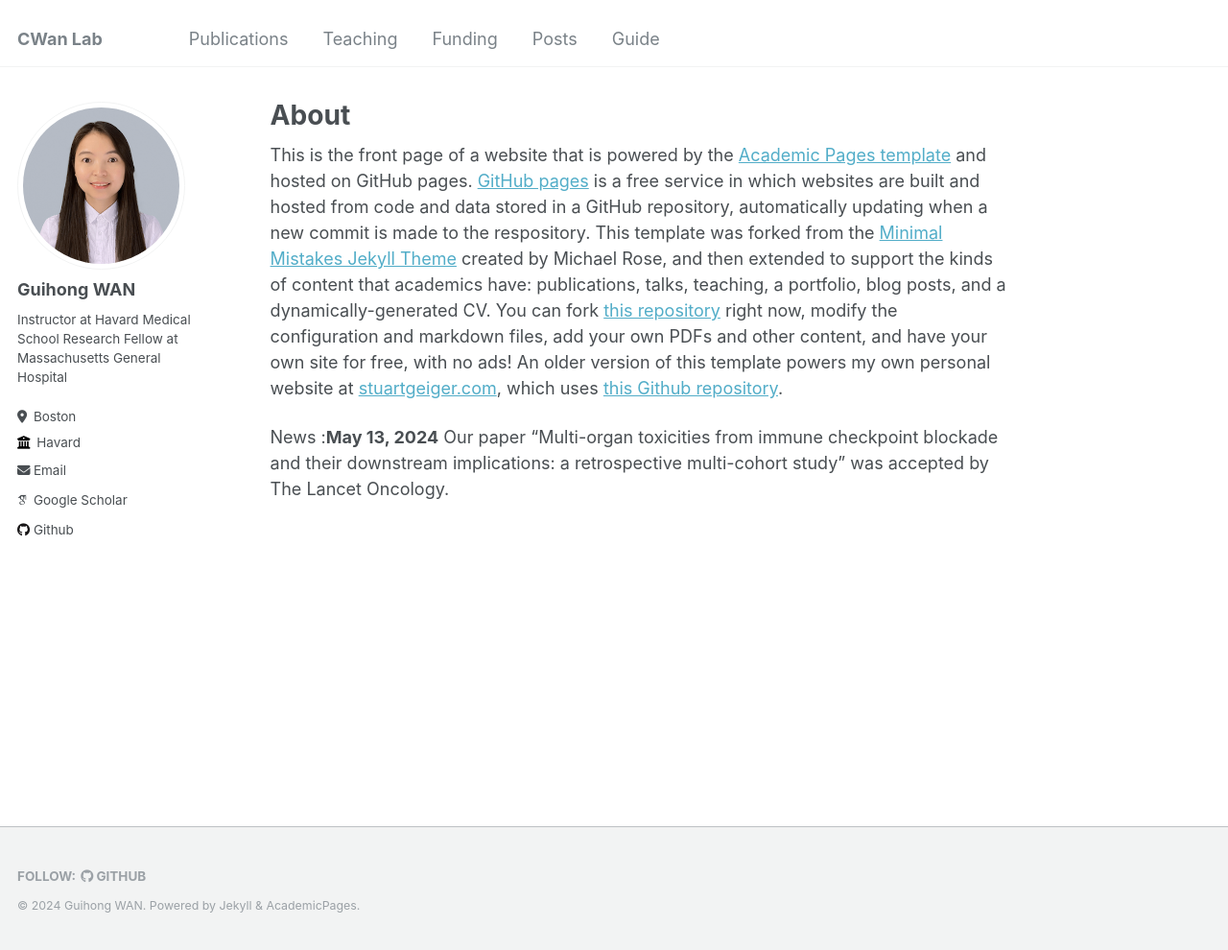
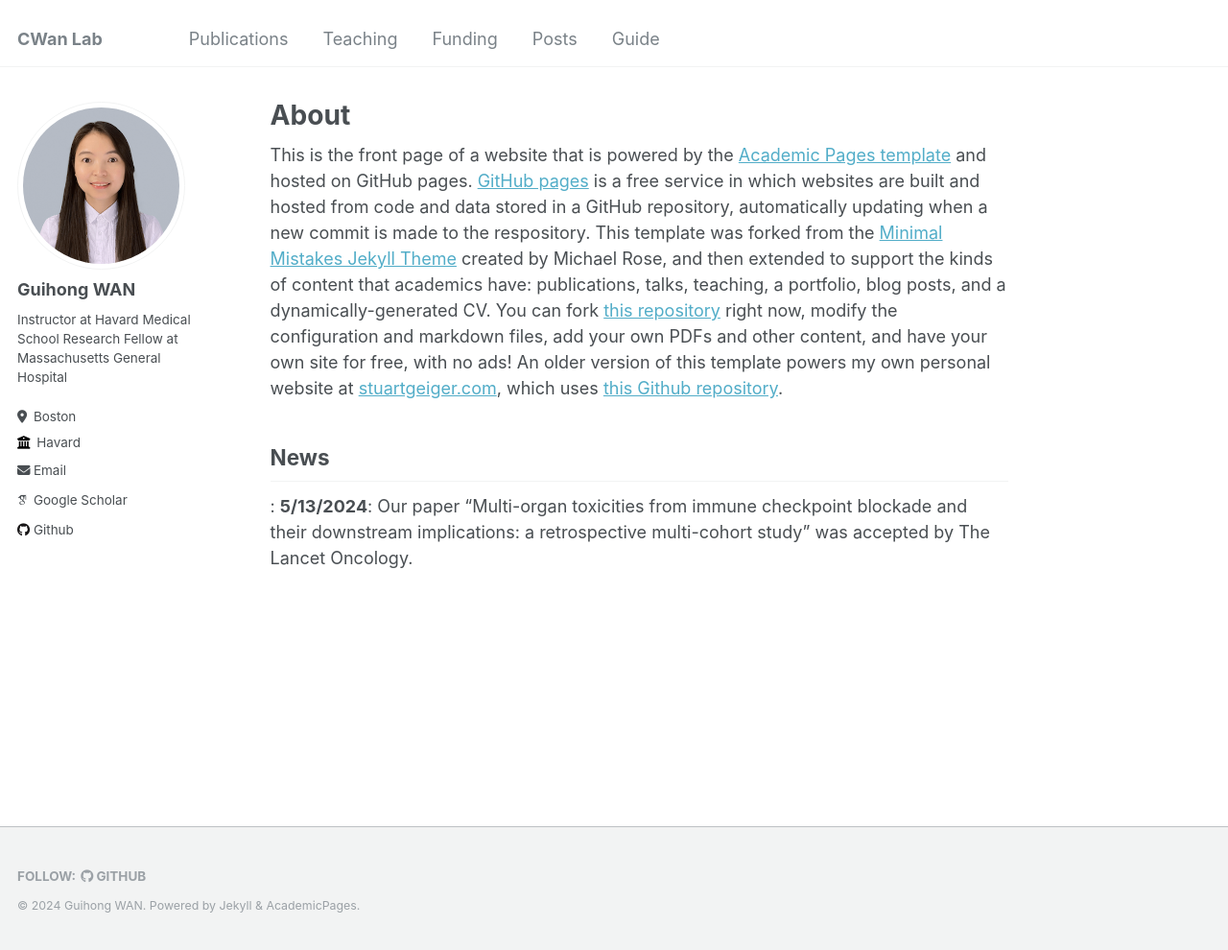
Before and after one commit to cwanlab/cwanlab.github.io, a Jekyll site: the page built from _pages/about.md, in a window 1280 px wide and 990 px high. Shown: the whole window at 96% size. Built offline with Jekyll 4.4.1, drawn with Linux system fonts in a browser that asks for light colours; some web fonts are replaced.

Commit message:
Update about
Update about

```diff
--- a/_pages/about.md
+++ b/_pages/about.md
@@ -10,5 +10,5 @@ redirect_from:
 This is the front page of a website that is powered by the [Academic Pages template](https://github.com/academicpages/academicpages.github.io) and hosted on GitHub pages. [GitHub pages](https://pages.github.com) is a free service in which websites are built and hosted from code and data stored in a GitHub repository, automatically updating when a new commit is made to the respository. This template was forked from the [Minimal Mistakes Jekyll Theme](https://mmistakes.github.io/minimal-mistakes/) created by Michael Rose, and then extended to support the kinds of content that academics have: publications, talks, teaching, a portfolio, blog posts, and a dynamically-generated CV. You can fork [this repository](https://github.com/academicpages/academicpages.github.io) right now, modify the configuration and markdown files, add your own PDFs and other content, and have your own site for free, with no ads! An older version of this template powers my own personal website at [stuartgeiger.com](http://stuartgeiger.com), which uses [this Github repository](https://github.com/staeiou/staeiou.github.io).
 
 
-News
-:**May 13, 2024** Our paper "Multi-organ toxicities from immune checkpoint blockade and their downstream implications: a retrospective multi-cohort study" was accepted by The Lancet Oncology.
+## News
+:   **5/13/2024**: Our paper "Multi-organ toxicities from immune checkpoint blockade and their downstream implications: a retrospective multi-cohort study" was accepted by The Lancet Oncology.
```
